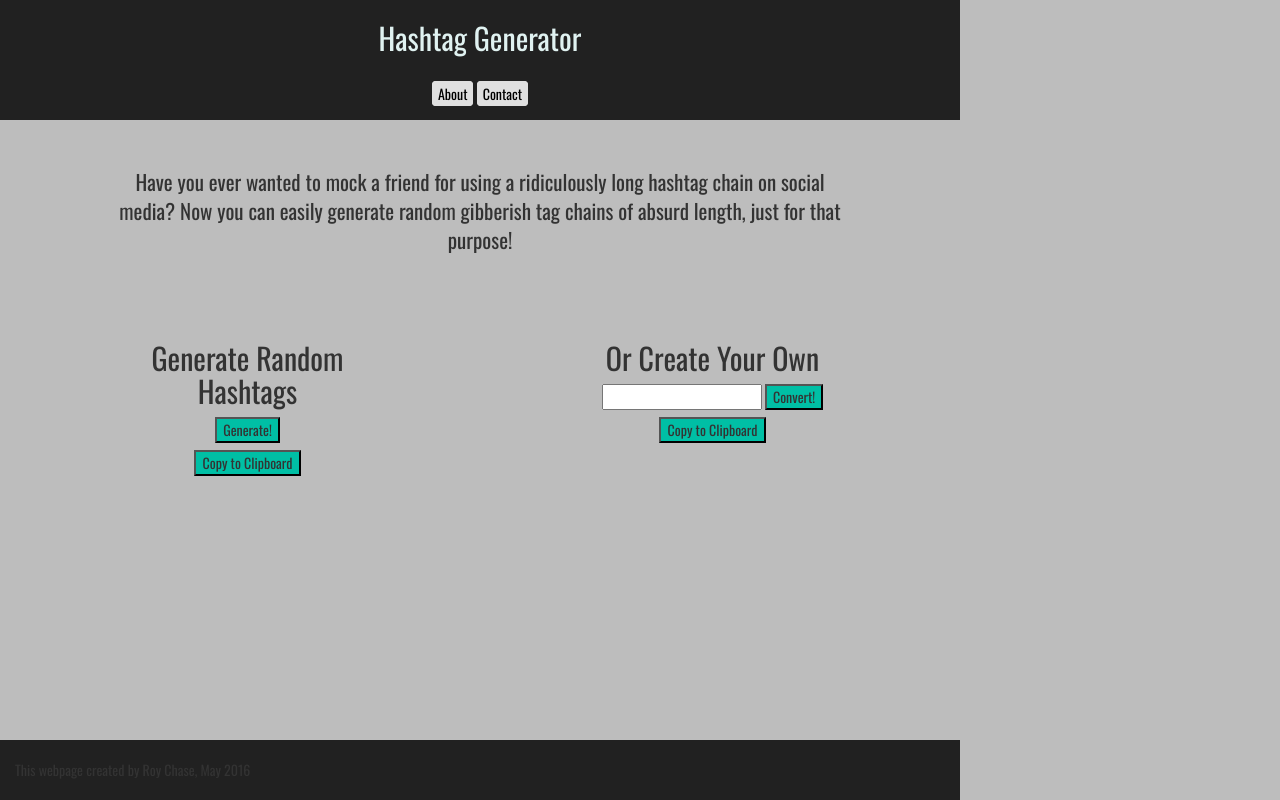
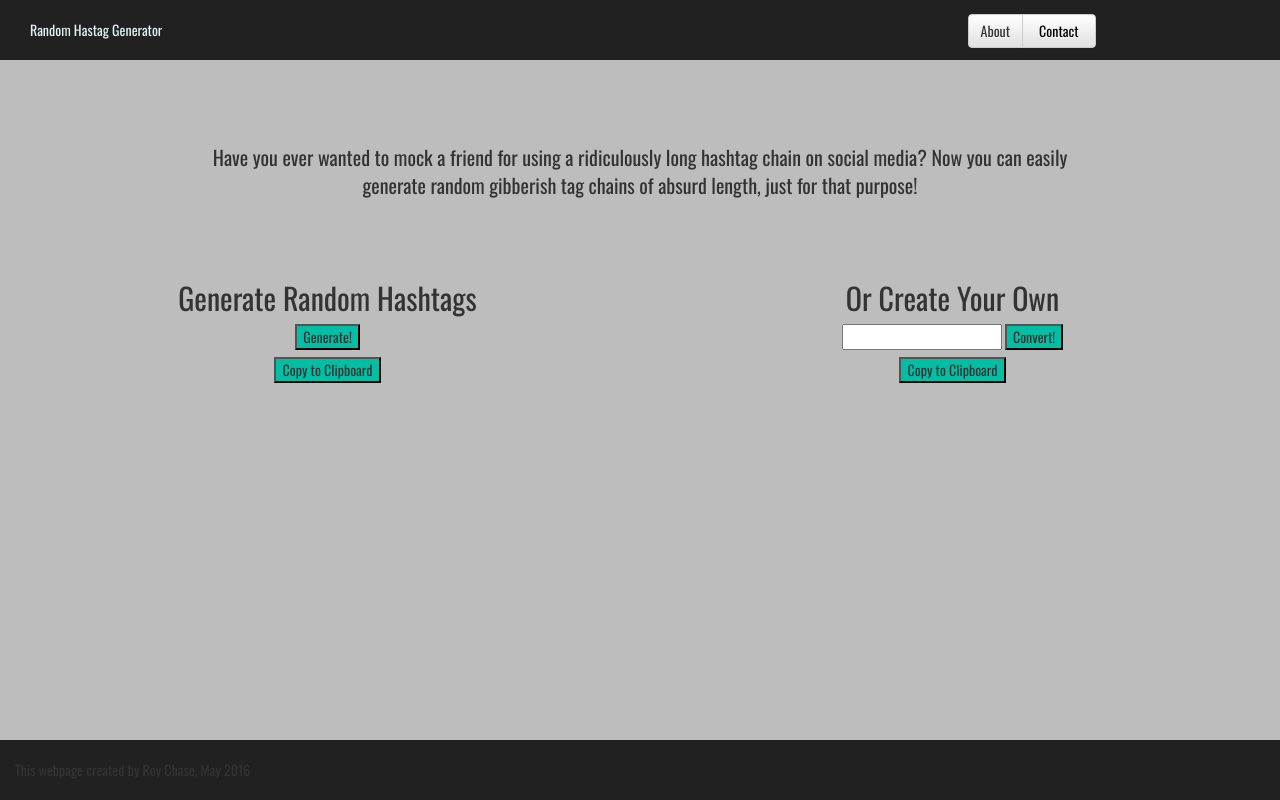
Before and after one commit to S204STi/Random-Hashtag-Generator, a plain HTML site: page index.html in a window 1280 px wide. Drawn offline with nearby package versions, Linux system fonts and the light colour scheme.

Commit message:
more BS optimizations and changes

```diff
--- a/index.html
+++ b/index.html
@@ -10,43 +10,53 @@
 	</head>
 
 	<body>
-		<div class="site-wrapper">
-			<header class="masthead-clearfix col-xs-12 col-sm-12 col-md-9 col-lg-9 text-center">
-				<div class="inner">
-					<h2>Hashtag Generator</h2>
-					<br>
-					<nav class="nav nav-masthead">
-						<a id="nav-link-a" class="nav-link" href="#">About</a>
-						<a id="nav-link-c" class="nav-link" href="mailto:rechase84@gmail.com">Contact</a>
-					</nav>
+		<div class="site-wrapper ">
+			<header class="masthead-clearfix col-xs-12 col-sm-12 col-md-12 col-lg-12 text-center">
+				<p class="hidden-xs col-sm-3 col-md-6 col-lg-6 text-left">
+					Random Hastag Generator
+				</p>
+				<p id="extraSmallHeadline" class="col-xs-6 hidden-sm hidden-md hidden-lg text-left">
+					Random Hastag Generator
+				</p>
+				<p class="hidden-xs col-sm-3 col-md-3 col-lg-3">
+
+				</p>
+				<p class="hidden-xs col-sm-3 hidden-md hidden-lg">
+
+				</p>
+				<div class="btn-group btn-btn-group-md col-xs-6 col-sm-3 col-md-3 col-lg-3" role="group">
+  				<button type="button" id="nav-link-a" class="btn btn-default">About</button>
+  				<button type="button" id="nav-link-c" class="btn btn-default"><a href="mailto:rechase84@gmail.com">Contact</a></button>
 				</div>
 			</header>
-			<div class="site-wrapper-inner col-xs-12 col-sm-12 col-md-9 col-lg-9">
+			<div class="site-wrapper-inner col-xs-12 col-sm-12 col-md-12 col-lg-12">
+				<!-- this is normally hidden until toggled using JS -->
 				<div id="hidden" class="inner cover hidden-xs hidden-sm hidden-md hidden-lg">
-					<img src="myuglymug.jpg" class="col-xs-12 col-sm-12 col-md-12 col-lg-12"/><br><caption>S204STi in the wild, Victoria, BC</caption>
+					<img src="myuglymug.jpg" class="col-xs-12 col-sm-12 col-md-6 col-lg-6"/><figcaption class="col-xs-12 col-sm-12 col-md-12 col-lg-12 text-left">S204STi in the wild, Victoria, BC</figcaption>
 					<p>
-						This is an early project of mine from my time in Galvanize, a webdev bootcamp. The inspiration for it was seeing friends on social media using insanely long chains of hashtags on nearly every post, and wanting to have a quick and easy way to mock them into a state of deep depression. This website was built using primarily HTML and JS, with some Bootstrap implementation. The API I'm using to generate the random text is <a href="http://www.randomtext.me/">Randomtext.me</a>, to whom I am deeply grateful. Check out their stuff for your own projects. -S20
+						This is an early project of mine from my time in Galvanize, a webdev bootcamp. The inspiration for it was seeing friends on social media using insanely long chains of hashtags on nearly every post, and wanting to have a quick and easy way to mock them into a state of deep depression. This website was built using primarily HTML and JS, with some Bootstrap implementation. The API I'm using to generate the random text is <a target="_blank" href="http://www.randomtext.me/">Randomtext.me</a>, to whom I am deeply grateful. Check out their stuff for your own projects. -S20
 					</p>
 				</div>
-			<div class="inner cover hidden-xs hidden-sm col-md-12 col-lg-12">
+				<!-- end of hidden elements -->
+			<div class="inner cover hidden-xs col-sm-12 col-md-12 col-lg-12 text-center">
 				<p class="lead">
 					Have you ever wanted to mock a friend for using a ridiculously long hashtag chain on social media? Now you can easily generate random gibberish tag chains of absurd length, just for that purpose!
 				</p>
 			</div>
-			<div class="inner cover col-xs-12 col-sm-12 col-md-6 col-lg-6">
+			<div class="inner cover col-xs-12 col-sm-6 col-md-6 col-lg-6">
 				<article id="slideMenu" class="slideMenu hidden-xs hidden-sm hidden-md hidden-lg">
 					<p>
 						<img src="myuglymug.jpg" alt="" />
 					</p>
 				</article>
 				<h2>Generate Random Hashtags</h2>
-				<button id="create" type="button" name="button">Generate!</button>
+				<button class="btn-btn-standard" id="create" type="button" name="button">Generate!</button>
 				<output id="result" name="result">
 					<!-- random text will go here -->
 				</output>
 				<button id="randCopy" type="button copy" name="button">Copy to Clipboard</button>
 			</div>
-			<div class="inner cover inner cover col-xs-12 col-sm-12 col-md-6 col-lg-6">
+			<div class="inner cover inner cover col-xs-12 col-sm-6 col-md-6 col-lg-6">
 				<h2>Or Create Your Own</h2>
 				<input id="input" type="text" name="name" value="">
 				<button id="convert" type="button" name="button">Convert!</button>
@@ -55,7 +65,7 @@
 				</output>
 				<button id="convCopy" type="button copy" name="button">Copy to Clipboard</button>
 			</div>
-			<footer class="footer col-xs-12 col-sm-12 col-md-9 col-lg-9">
+			<footer class="footer col-xs-12 col-sm-12 col-md-12 col-lg-12">
 				<div class="inner">
 					<p class="footer-p">
 					This webpage created by Roy Chase, May 2016
--- a/style.css
+++ b/style.css
@@ -7,16 +7,25 @@ body {
 	word-wrap: break-word;
 }
 
+#extraSmallHeadline{
+	font-size: 12px;
+}
+
 .masthead-clearfix {
+	position: fixed;
 	top: 0;
 	/*max-width: 60%;*/
 	/*text-align: center;*/
-	height: 120px;
-	padding-top: 1px;
+	height: 60px;
+	line-height: 60px;
+	/*padding-top: 1px;*/
 	background-color: #212121;
 	color: #E0F2F1;
 }
 
+.btn-group{
+	margin-top: 14px;
+}
 
 .footer {
   position: fixed;
@@ -28,9 +37,16 @@ body {
   background-color: #212121;
 }
 
+.lead{
+	font-size: 20px;
+	margin: 0 60px 0 60px;
+}
 
 .site-wrapper{
 	overflow: scroll;
+}
+.site-wrapper-inner {
+	margin-top: 80px;
 }
 
 button {
@@ -50,6 +66,9 @@ button.convert{
 	/*max-width: 60%;*/
 }
 
+figcaption{
+	font-size: 8px;
+}
 output {
 	word-wrap: break-word;
 }
@@ -57,22 +76,10 @@ output {
 a {
 	text-decoration: none;
 	color: black;
-	border: 2px solid #e0e0e0;
 	border-radius: 4px;
-	background-color: #E0E0E0;
 	padding: 0 4px;
 }
 
-.hover,
-.focus {
-	color: #ffffff;
-}
-
-.slideMenu {
-	z-index: 5;
-	padding: 0 10%;
-	text-align: center;
-}
 
 li {
 	list-style-type: none;
```
